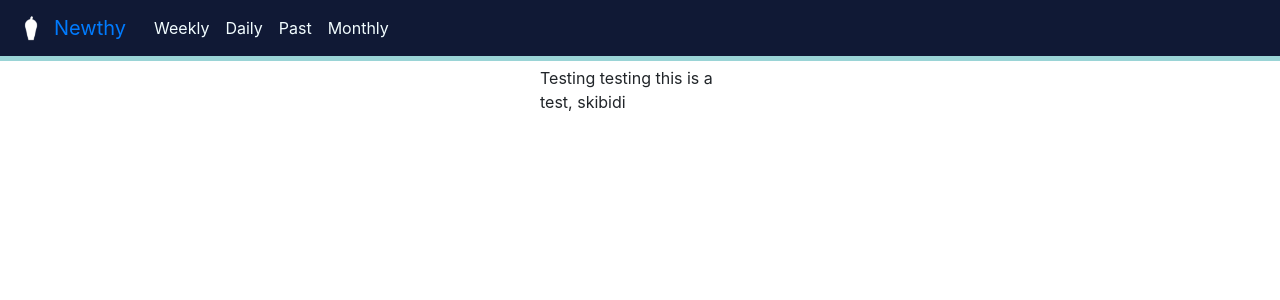
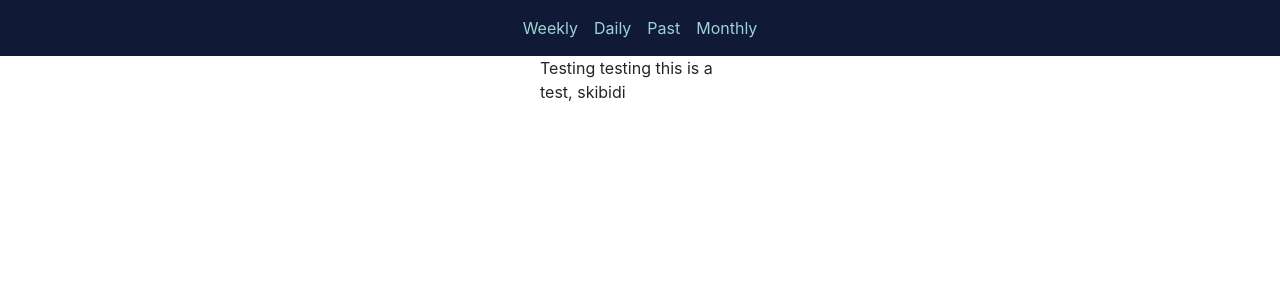
Before and after one commit to TheRealMopcornPuncher/Newthy, a Flask app: page / in a window 1280 px wide. Shown: the top 300 px of the page. Run offline with Flask 3, Linux system fonts and the light colour scheme; some libraries are stand-ins or nearby versions.

Commit message:
Fix navbar
Reduces the complexity of the navbar to fix centering issues.

```diff
--- a/static/styles.css
+++ b/static/styles.css
@@ -7,42 +7,6 @@
     align-items: center; /* Align items vertically */
 }
 
-.navbar-brand {
-    margin-right: 20px; /* Add space between the logo and the menu items */
+.navbar-custom .nav-link {
+    color: #9ad4d6;
 }
-
-.navbar-collapse {
-    flex-grow: 1; /* Allow the collapse to grow and fill the space */
-    justify-content: flex-start; /* Align the navbar items to the left */
-}
-
-.navbar-custom .nav-link {
-    color: #f2fdff; /* Nav link color */
-}
-
-.navbar-custom .nav-link:hover {
-    color: #9ad4d6; /* Highlight color on hover */
-}
-
-.highlight-bar {
-    height: 5px; /* Height of the highlight bar */
-    background-color: #9ad4d6; /* Highlight bar color */
-}
-
-/* Ensure the highlight bar appears below the navbar */
-.navbar {
-    margin-bottom: 0; /* Remove bottom margin */
-}
-
-.container {
-    margin-top: 5px; /* Add some space between navbar and main content */
-}
-
-/* Additional styles for aesthetics */
-.navbar-nav {
-    margin: 0; /* Remove default margin */
-}
-
-.nav-link {
-    padding: 0 15px; /* Add some horizontal padding for links */
-}
--- a/templates/layout.html
+++ b/templates/layout.html
@@ -8,16 +8,7 @@
 </head>
 <body>
     <nav class="navbar navbar-expand-lg navbar-custom">
-        <a class="navbar-brand d-flex align-items-center" href="#">
-            <img src="{{ url_for('static', filename='favicon.ico') }}" alt="Newthy Logo" style="height: 30px; width: 30px;">
-            <span class="ml-2">Newthy</span>  <!-- Added margin for spacing -->
-        </a>
-
-        <button class="navbar-toggler" type="button" data-toggle="collapse" data-target="#navbarNav" aria-controls="navbarNav" aria-expanded="false" aria-label="Toggle navigation">
-            <span class="navbar-toggler-icon"></span>
-        </button>
-
-        <div class="collapse navbar-collapse" id="navbarNav">
+        <div class="collapse navbar-collapse justify-content-center" id="navbarSupportedContent">
             <ul class="navbar-nav">
                 <li class="nav-item">
                     <a class="nav-link" href="#">Weekly</a>
@@ -35,9 +26,6 @@
         </div>
     </nav>
 
-    <!-- Highlight bar for the current page -->
-    <div class="highlight-bar"></div>
-
     <div class="container">
         {% block main %}
         <!-- Main content will be injected here -->
```
